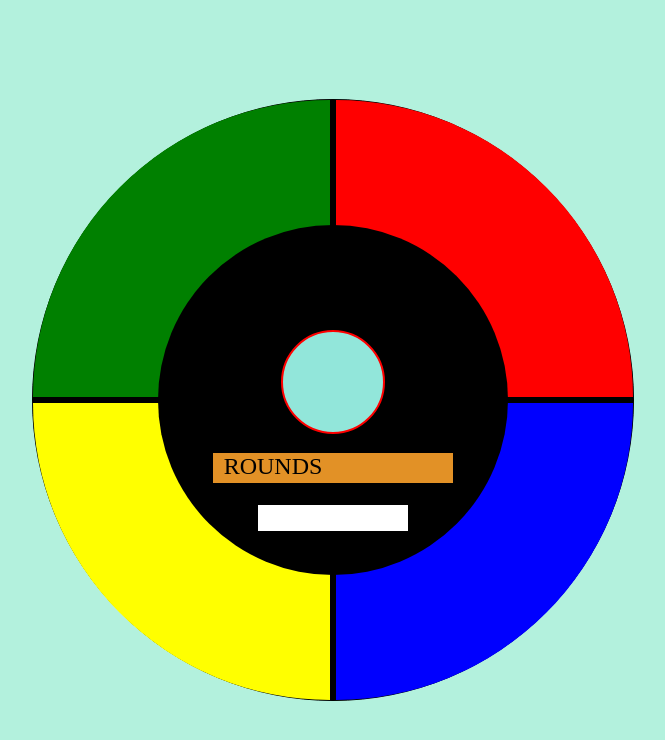
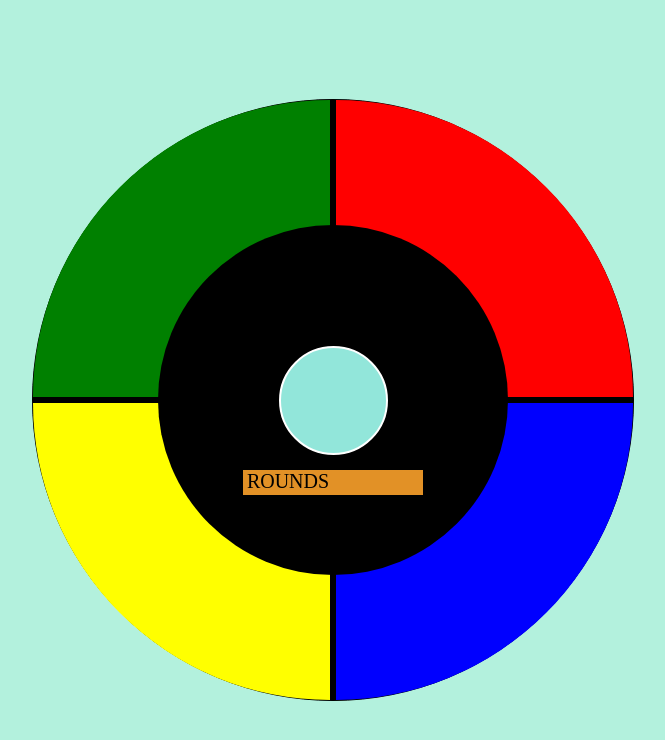
Before and after one commit to Merthol/game-memory-colors, a plain HTML site: page index.html in a window 1280 px wide. Both pictures are taken after a click on the element "INICIAR". Shown: the whole page, without its empty margins (307-972 px from the left). Drawn offline with Linux system fonts and the light colour scheme.

Commit message:
Mudanças no visual e melhoras no código, deixando com menos elementos

```diff
--- a/assets/css/style.css
+++ b/assets/css/style.css
@@ -24,34 +24,22 @@ body {
 }
 
 #textBox1 {
-    width: 120px;
-    height: 30px;
+    width: 90px;
+    height: 25px;
     right: 50%;
-    top: 65%;
+    top: 70%;
     background-color: #e29126;
     position: absolute;
     text-align: center;
-    font-size: 24px;
+    font-size: 20px;
 }
 
 #textBox2 {
-    width: 120px;
-    height: 30px;
+    width: 90px;
+    height: 25px;
     left: 50%;
-    top: 65%;
+    top: 70%;
     background-color: #e29126;
-    position: absolute;
-    text-align: center;
-    font-size: 24px;
-}
-
-#textBox3 {
-    width: 150px;
-    height: 26px;
-    left: 50%;
-    transform: translate(-50%);
-    top: 80%;
-    background-color: #ffffff;
     position: absolute;
     text-align: center;
     font-size: 20px;
@@ -61,16 +49,17 @@ body {
     font-family: Arial, Helvetica, sans-serif;
     font-weight: bolder;
     display: flex;
-    width: 100px;
-    height: 100px;
+    width: 105px;
+    height: 105px;
     border-radius: 100%;
     background-color: #92e6da;
     position: absolute;
-    top: 30%;
+    /* top: 40%; */
     align-items: center;
     justify-content: center;
+    text-align: center;
     cursor: pointer;
-    border: 2px solid #ff0000;
+    border: 2px solid #ffffff;
 }
 
 #genius {
--- a/assets/js/script.js
+++ b/assets/js/script.js
@@ -15,7 +15,6 @@ const blue = document.querySelector('#blue');
 const circle2 = document.querySelector('#circle2');
 const textBox1 = document.querySelector('#textBox1');
 const textBox2 = document.querySelector('#textBox2');
-const textBox3 = document.getElementById('textBox3');
 const toque = document.getElementById('toque');
 const somGameOver = document.getElementById('gameOver');
 
@@ -31,10 +30,10 @@ let shuffleOrder = () => {
         let elementColor = createColorElement(order[i]); // Cria o elemento da cor pelo seu número
         lightColor(elementColor, Number(i) + 1); // Pisca o elemento de acordo com a cor
     }
-    time = order.length * 500;
+    // time = order.length * 500;
     setTimeout(() => {
         readyToClick = true; // Ao fim da exibição completa de uma sequência de cores, libera o clique nas cores
-    }, time);
+    }, parseInt(order.length) * 500);
 }
 
 // Acende a próxima cor
@@ -73,8 +72,8 @@ let checkOrder = () => {
     if (clickedOrder.length == order.length && continuar === true) {
         // Caso chegue ao fim da verificação com sucesso, informa que acertou, round depois de um período de tempo
         textBox2.innerHTML = score;
-        textBox3.style.backgroundColor = 'green';
-        textBox3.innerHTML = 'ACERTOU';
+        circle2.style.backgroundColor = 'green';
+        circle2.innerHTML = 'ACERTOU';
         readyToClick = false; // Desabilita o clique até que uma nova sequência seja exibida completamente
         setTimeout(nextRound, 2000); // Tempo para iniciar o próximo round
     }
@@ -119,8 +118,8 @@ let createColorElement = (color) => {
 let nextRound = () => {
     // Apaga os campos de informação enquanto inicia um novo round, e aumenta o score para indicar qual round está
     // sendo executado
-    textBox3.style.backgroundColor = '#ffffff';
-    textBox3.innerHTML = '';
+    circle2.style.backgroundColor = '#92e6da';
+    circle2.innerHTML = '';
     score++;
     readyToClick = false; // Impede que seja feito clique nas cores até que uma nova sequência seja totalmente exibida
     shuffleOrder(); // Exibe uma nova sequência
@@ -131,11 +130,10 @@ let gameOver = () => {
     // Toca um som indicando o fim do jogo, exibe mensagem de fim de jogo, zera o array de ordem de cores do sistema e
     // permite que seja clicado no circulo central par inicio de um novo jogo
     somGameOver.play();
-    textBox3.style.backgroundColor = 'red';
-    textBox3.innerHTML = 'GAME OVER';
+    circle2.style.backgroundColor = 'red';
+    circle2.innerHTML = 'GAME OVER\nREINICIAR';
     order = [];
     circle2.addEventListener('click', playGame); // Recolocando o evento de click para permitir reiniciar um novo jogo
-    circle2.innerHTML = 'REINICIAR';
 }
 
 // Função de inicio do jogo
--- a/index.html
+++ b/index.html
@@ -23,7 +23,6 @@
             </div>
             <div id="textBox1">ROUNDS</div>
             <div id="textBox2"></div>
-            <div id="textBox3"></div>
         </div>
 
     </div>
```
